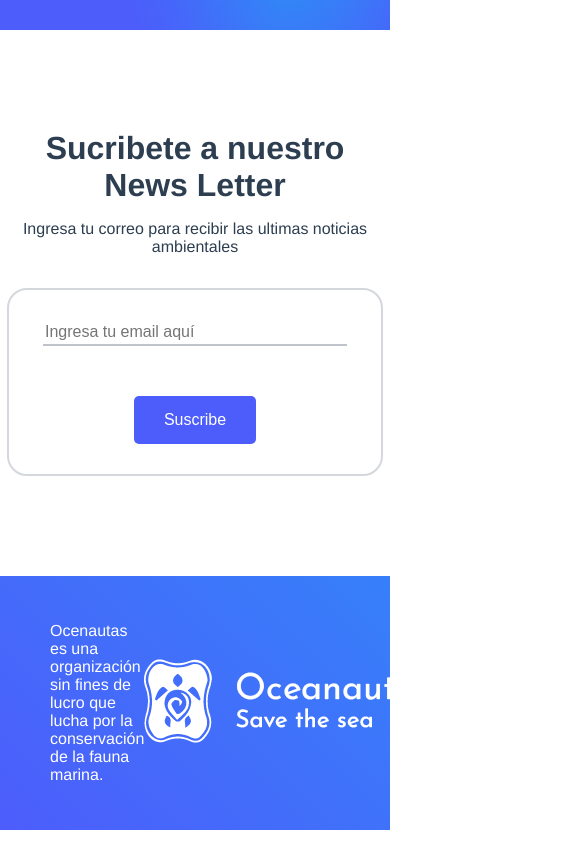
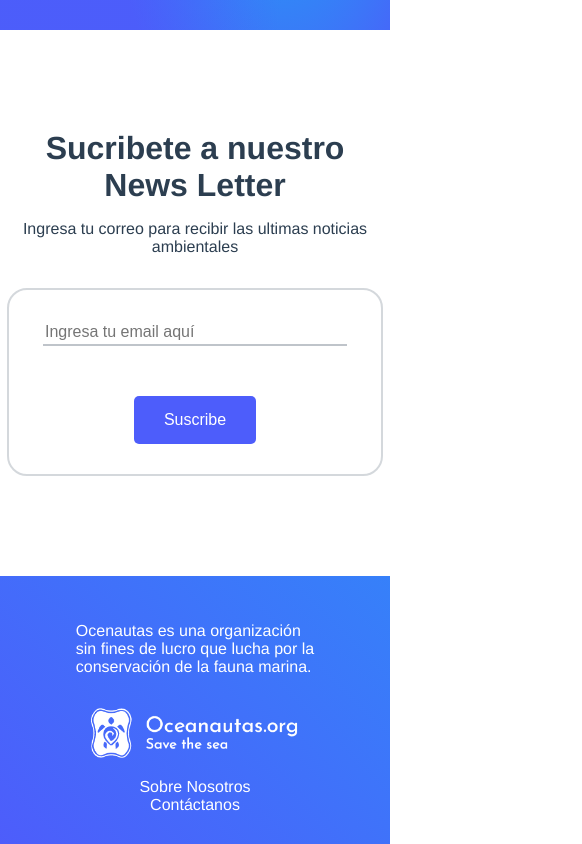
Before and after one commit to JosafatJimenezB/Hackaton-HacktheOcean-Frontend, a Vue app: page /#/ in a window 390 px wide. Shown: the part 2834-3678 px from the top of the page, 582 px wide, since content can reach past the window. Built offline with nearby package versions, Linux system fonts and the light colour scheme.

Commit message:
add: responsive del footer

```diff
--- a/src/components/footerSeccion.vue
+++ b/src/components/footerSeccion.vue
@@ -25,8 +25,10 @@
         box-sizing: border-box;
     }
 
-    .info, .logo, .links{
-        width: auto%;
+    .info,
+    .logo,
+    .links{
+        width: auto;
         display: flex;
         flex-direction: column;
         align-items: center;
@@ -48,4 +50,76 @@
         text-decoration: none;
     }
 
+
+    @media screen and (min-width: 992px) and (max-width: 1366px){
+        .container{
+            padding: 30px 50px;
+            margin: 0;
+            display: grid;
+            grid-template-columns: repeat(3, 1fr);
+            align-items: center;
+            box-sizing: border-box;
+        }
+
+        .info,
+        .logo,
+        .links{
+            width: auto;
+            display: flex;
+            flex-direction: column;
+            align-items: center;
+            justify-content: center;
+        }
+    }
+
+    @media screen and (min-width: 768px) and (max-width: 991px){
+        .container{
+            padding: 30px 30px;
+            margin: 0;
+            display: grid;
+            grid-template-columns: repeat(3, 1fr);
+            align-items: center;
+            box-sizing: border-box;
+        }
+
+        .info,
+        .logo,
+        .links{
+            width: auto;
+            display: flex;
+            flex-direction: column;
+            align-items: center;
+            justify-content: center;
+        }
+
+        .logo img{
+            height: 50px;
+        }
+    }
+
+
+    @media screen and (min-width: 300px) and (max-width: 767px){
+        .container{
+            display: grid;
+            grid-template-columns: 1fr;
+            row-gap: 1rem;
+        }
+
+        .info,
+        .logo,
+        .links{
+            width: auto;
+            display: flex;
+            flex-direction: column;
+            align-items: center;
+            justify-content: center;
+        }
+
+        .logo img{
+            height: 50px;
+        }
+    }
+
+
+
 </style>
```
